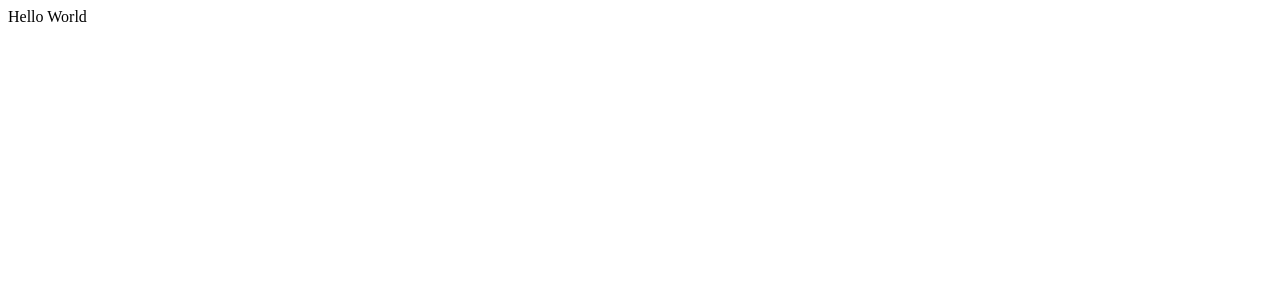
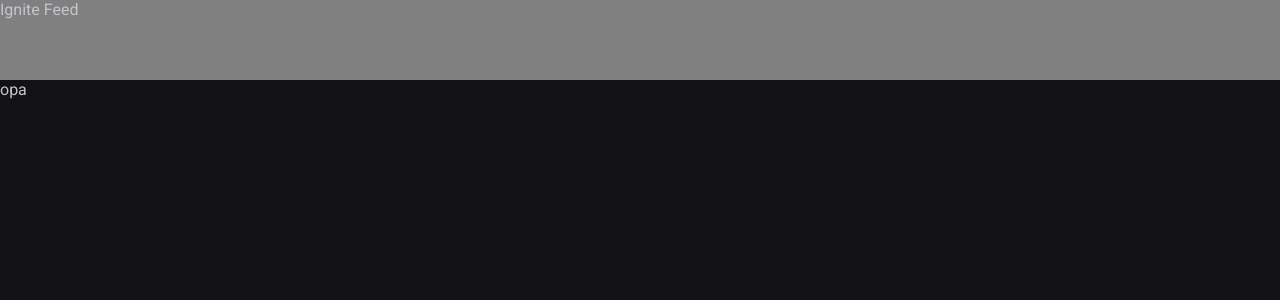
Before and after one commit to joeyanovich/ignite-feed, a React (Vite) app: page / in a window 1280 px wide. Shown: the top 300 px of the page. Built offline with nearby package versions, Linux system fonts and the light colour scheme.

Commit message:
style 🎨: set initial standards for the project

```diff
--- a/index.html
+++ b/index.html
@@ -2,8 +2,15 @@
 <html lang="en">
   <head>
     <meta charset="UTF-8" />
+
+    <link rel="preconnect" href="https://fonts.googleapis.com" />
+    <link rel="preconnect" href="https://fonts.gstatic.com" crossorigin />
+
     <link rel="icon" type="image/svg+xml" href="/vite.svg" />
     <meta name="viewport" content="width=device-width, initial-scale=1.0" />
+
+    <link href="https://fonts.googleapis.com/css2?family=JetBrains+Mono:wght@500;700&family=Open+Sans:wght@400;700&family=Roboto:wght@400;700&display=swap" rel="stylesheet" />
+
     <title>Ignite Feed</title>
   </head>
   <body>
--- a/src/App.jsx
+++ b/src/App.jsx
@@ -1,10 +1,12 @@
-import './styles.css'
+import { Header } from './components/Header'
+import './global.css'
 
 export function App() {
 
   return (
     <>
-      Hello World
+      <Header />
+      opa
     </>
   )
 }
--- /dev/null
+++ b/src/components/Header.jsx
@@ -0,0 +1,9 @@
+import styles from './Header.module.css'
+
+export function Header(){
+    return(
+        <header className={styles.header}>
+            Ignite Feed
+        </header>
+    )
+}
--- /dev/null
+++ b/src/components/Header.module.css
@@ -0,0 +1,4 @@
+.header{
+    height: 80px;
+    background-color: gray;
+}
--- /dev/null
+++ b/src/global.css
@@ -0,0 +1,30 @@
+:root{
+    --white: #FFF;
+
+    --gray-100: #E1E1E6;
+    --gray-300: #C4C4CC;
+    --gray-400: #8D8D99;
+    --gray-600: #323238;
+    --gray-700: #29292E;
+    --gray-800: #202024;
+    --gray-900: #121214;
+
+    -green-500: #00875F;
+}
+
+*{
+    margin: 0;
+    padding: 0;
+    box-sizing: border-box;
+}
+
+body{
+    background-color: var(--gray-900);
+    color: var(--gray-300);
+    -webkit-font-smoothing: antialiased;
+}
+body, input, textarea, button{
+    font-family: 'Roboto', sans-serif;
+    font-weight: 400;
+    font-size: 1rem;
+}
```
Also changed, not shown: src/styles.css (deleted).
